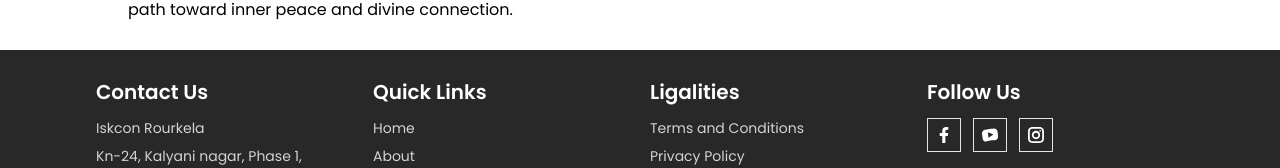
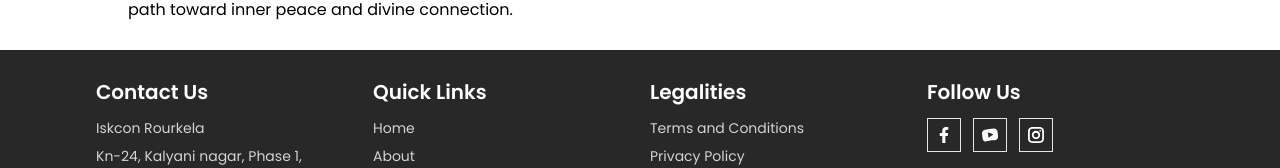
Before and after one commit to parbhat-cpp/iskcon-rourkela, a Next.js app: page / in a window 1280 px wide. Shown: the part 1253-1421 px from the top of the page. Built offline with nearby package versions, Linux system fonts and the light colour scheme.

Commit message:
fix spell

```diff
--- a/src/components/Homepage/Footer.tsx
+++ b/src/components/Homepage/Footer.tsx
@@ -59,7 +59,7 @@ const Footer = () => {
                 </div>
                 <div className='space-y-3'>
                     <h4>
-                        Ligalities
+                        Legalities
                     </h4>
                     <div className='flex flex-col space-y-2 text-sm text-stone-300'>
                         <Link href={'/terms-condition'} className='hover:underline' aria-label='Iskon Rourkela Terms and Conditions'>
```
